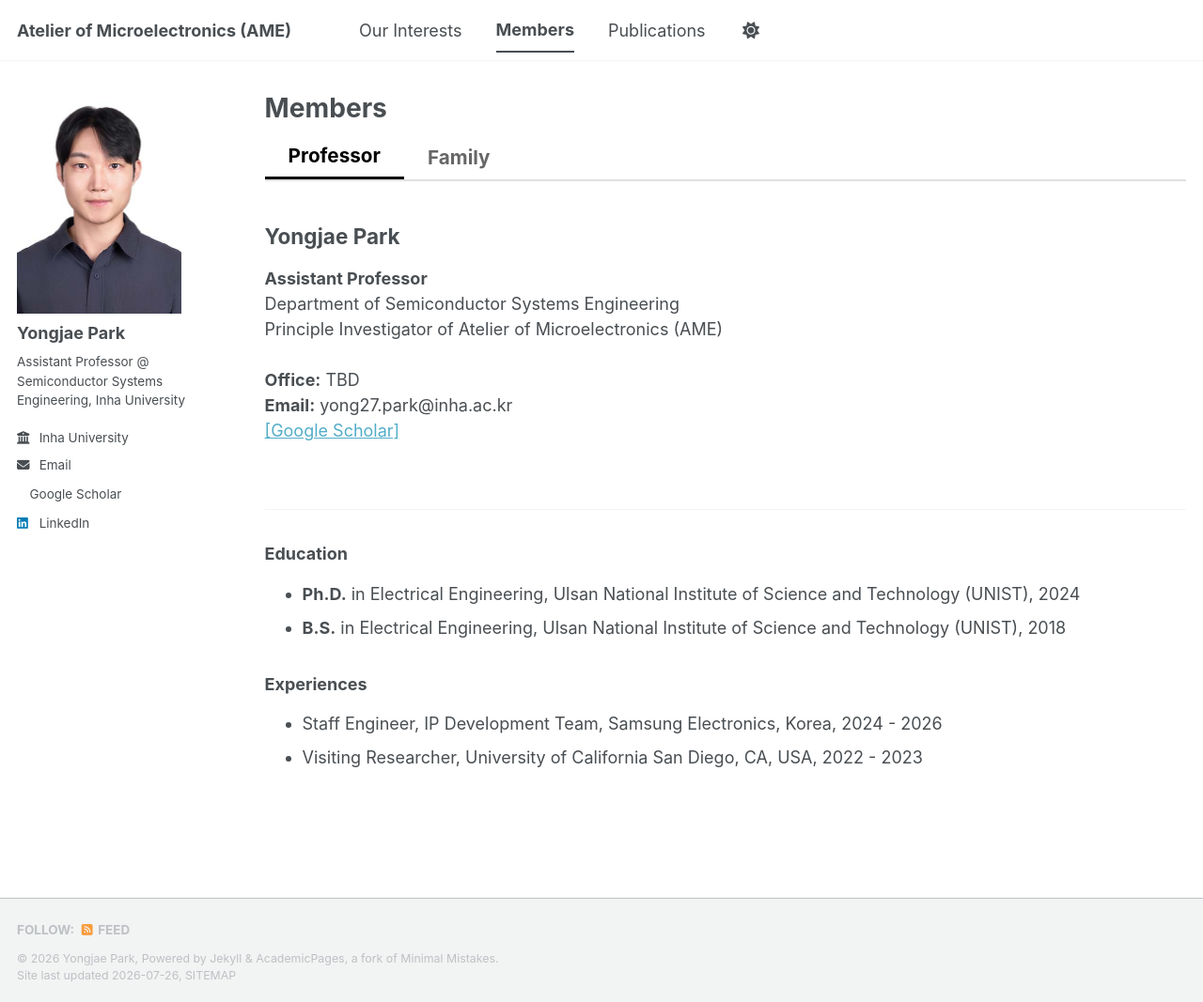
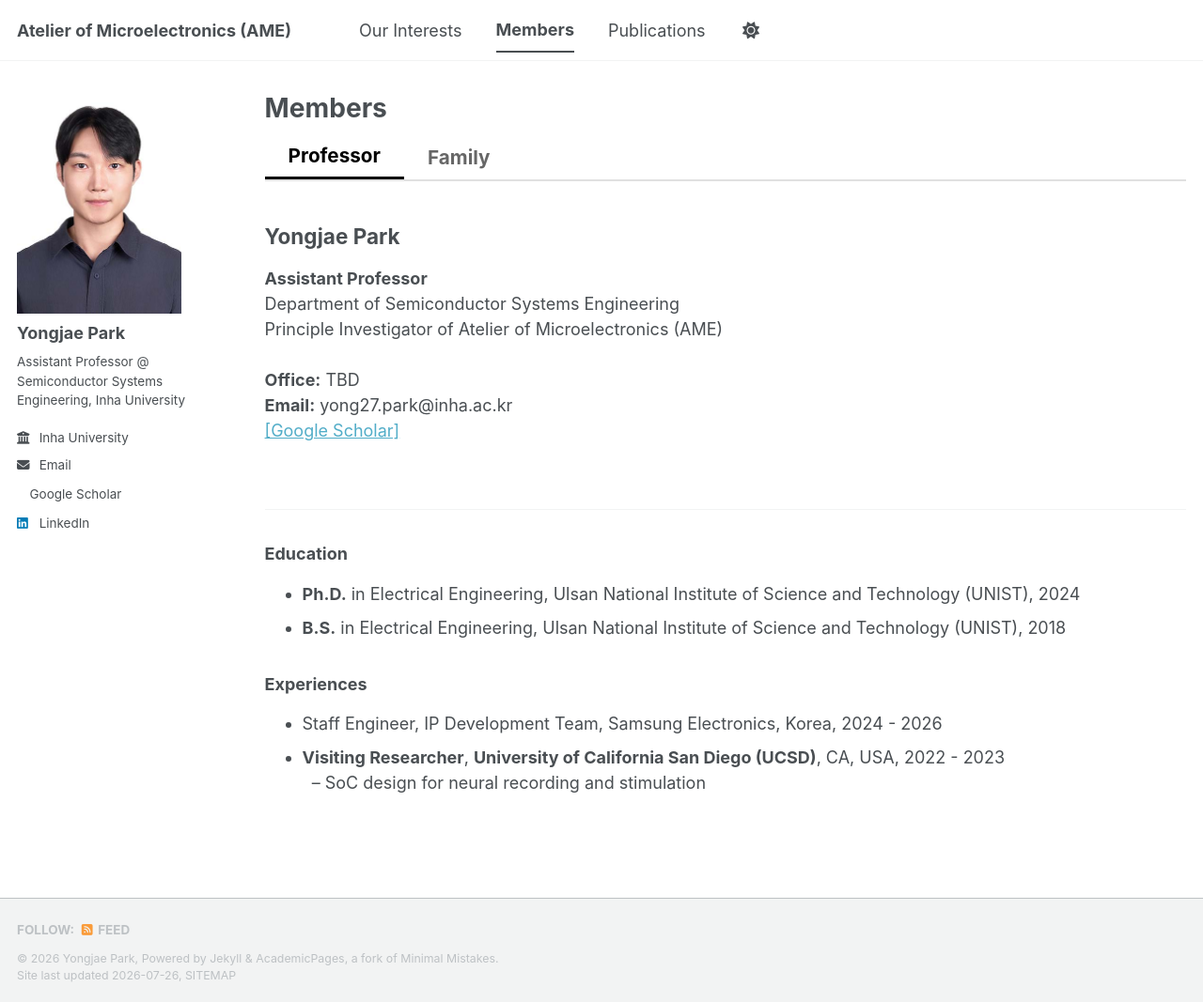
Before and after one commit to yong27park/AME.github.io, a Jekyll site: the page built from _pages/members.md, in a window 1280 px wide and 1067 px high. Shown: the whole window at 94% size. Built offline with Jekyll 4.4.1, drawn with Linux system fonts in a browser that asks for light colours; a style sheet for code colours, icons or effects is not loaded.

Commit message:
Update members.md

```diff
--- a/_pages/members.md
+++ b/_pages/members.md
@@ -70,11 +70,14 @@ author_profile: true
     <li><strong>B.S.</strong> in Electrical Engineering, Ulsan National Institute of Science and Technology (UNIST), 2018</li>
   </ul>
 
-  <h3>Experiences</h3>
+<h3>Experiences</h3>
   <ul>
-    <li>Staff Engineer, IP Development Team, Samsung Electronics, Korea, 2024 - 2026 </li>
-    <li>Visiting Researcher, University of California San Diego, CA, USA, 2022 - 2023</li>
+    <li>Staff Engineer, IP Development Team, Samsung Electronics, Korea, 2024 - 2026</li>
+    <li><strong>Visiting Researcher</strong>, <strong>University of California San Diego (UCSD)</strong>, CA, USA, 2022 - 2023<br>
+      &nbsp;&nbsp;– SoC design for neural recording and stimulation
+    </li>
   </ul>
+
 </div>
 
 <!-- ================= 2. FAMILY TAB ================= -->
```
